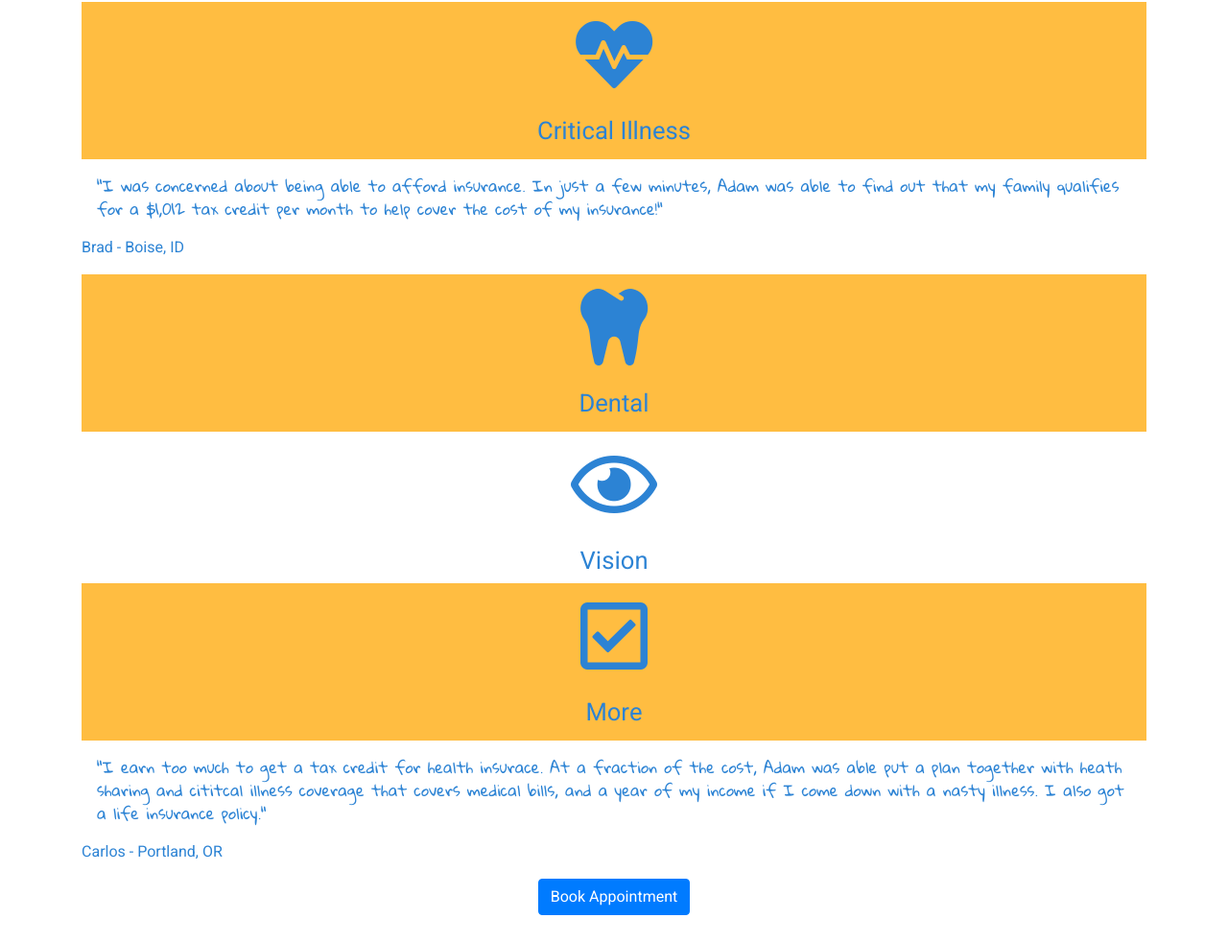
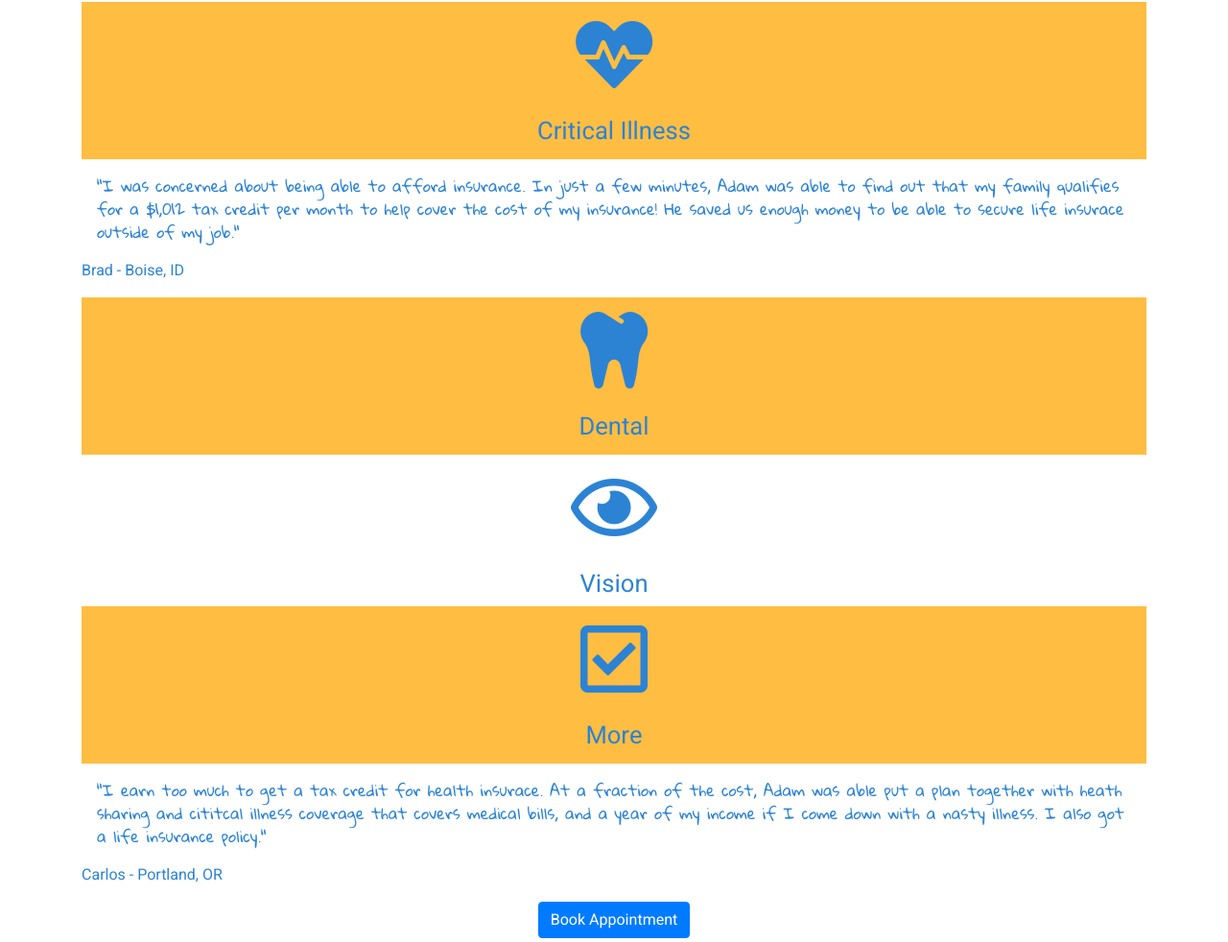
Before and after one commit to adamhinckley/insuranceGuy, a plain HTML site: page index.html in a window 1280 px wide. Shown: the part 1030-2012 px from the top of the page at 96% size. Drawn offline with nearby package versions, Linux system fonts and the light colour scheme.

Commit message:
updated html

```diff
--- a/index.html
+++ b/index.html
@@ -53,7 +53,9 @@
   </div>
 
   <p class="testimonials">"I was concerned about being able to afford insurance.
-    In just a few minutes, Adam was able to find out that my family qualifies for a $1,012 tax credit per month to help cover the cost of my insurance!"</p>
+    In just a few minutes, Adam was able to find out that my family qualifies for a
+    $1,012 tax credit per month to help cover the cost of my insurance!
+    He saved us enough money to be able to secure life insurace outside of my job."</p>
   <p>Brad - Boise, ID</p>
 
   <div class="features" id="orange">
```
